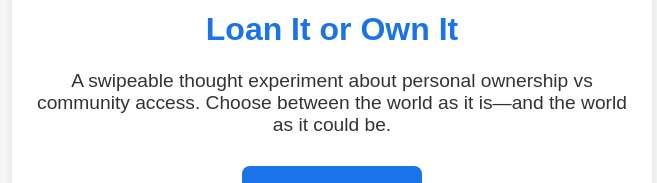
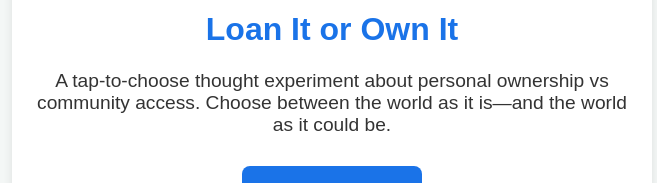
Before and after one commit to An-Internet-Person/loan-it-or-own-it, a plain HTML site: page index.html in a window 1280 px wide. Shown: the part 224-407 px from the top of the page, without its empty margins (308-965 px from the left). Drawn offline with Linux system fonts and the light colour scheme.

Commit message:
Update index.html
Updated swippable  to tap-to-choose

```diff
--- a/index.html
+++ b/index.html
@@ -11,7 +11,7 @@
   <div id="game-container">
     <h1>Loan It or Own It</h1>
     <p style="font-size: 1.2em; max-width: 600px; margin: 0 auto 30px;">
-      A swipeable thought experiment about personal ownership vs community access.
+      A tap-to-choose thought experiment about personal ownership vs community access.
       Choose between the world as it is—and the world as it could be.
     </p>
     <a href="game.html">
```
